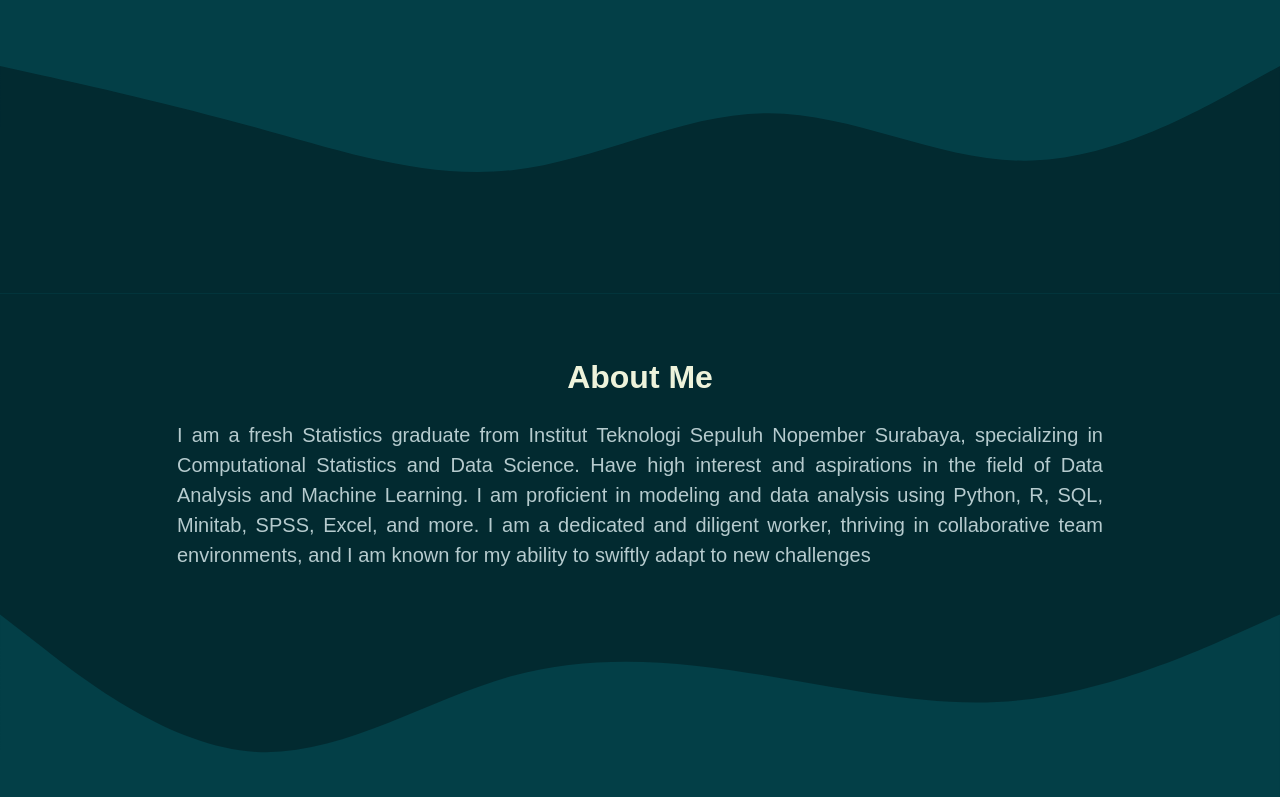
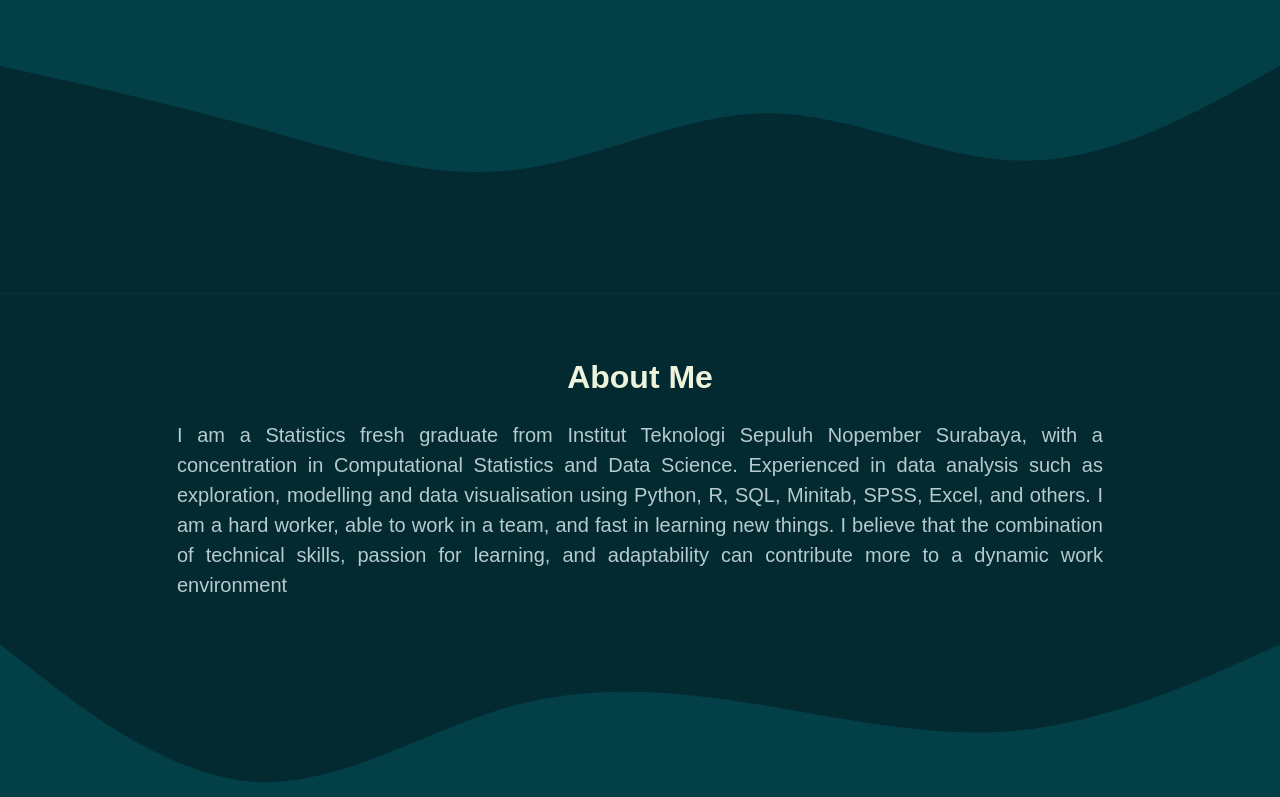
Before and after one commit to hafidzalhabib/portfolio, a plain HTML site: page index.html in a window 1280 px wide. Shown: the part 472-1269 px from the top of the page. Drawn offline with nearby package versions, Linux system fonts and the light colour scheme; a web font is replaced by a local one.

Commit message:
Update about me

```diff
--- a/index.html
+++ b/index.html
@@ -71,9 +71,9 @@
         <div class="row justify-content-center fs-5 text-center">
           <div class="col-md-10" data-aos="fade-up">
             <p align="justify">
-              I am a fresh Statistics graduate from Institut Teknologi Sepuluh Nopember Surabaya, specializing in Computational Statistics and Data Science. Have high interest and aspirations in the field of Data Analysis and Machine
-              Learning. I am proficient in modeling and data analysis using Python, R, SQL, Minitab, SPSS, Excel, and more. I am a dedicated and diligent worker, thriving in collaborative team environments, and I am known for my ability to
-              swiftly adapt to new challenges
+              I am a Statistics fresh graduate from Institut Teknologi Sepuluh Nopember Surabaya, with a concentration in Computational Statistics and Data Science. Experienced in data analysis such as exploration, modelling and data
+              visualisation using Python, R, SQL, Minitab, SPSS, Excel, and others. I am a hard worker, able to work in a team, and fast in learning new things. I believe that the combination of technical skills, passion for learning, and
+              adaptability can contribute more to a dynamic work environment
             </p>
           </div>
         </div>
```
